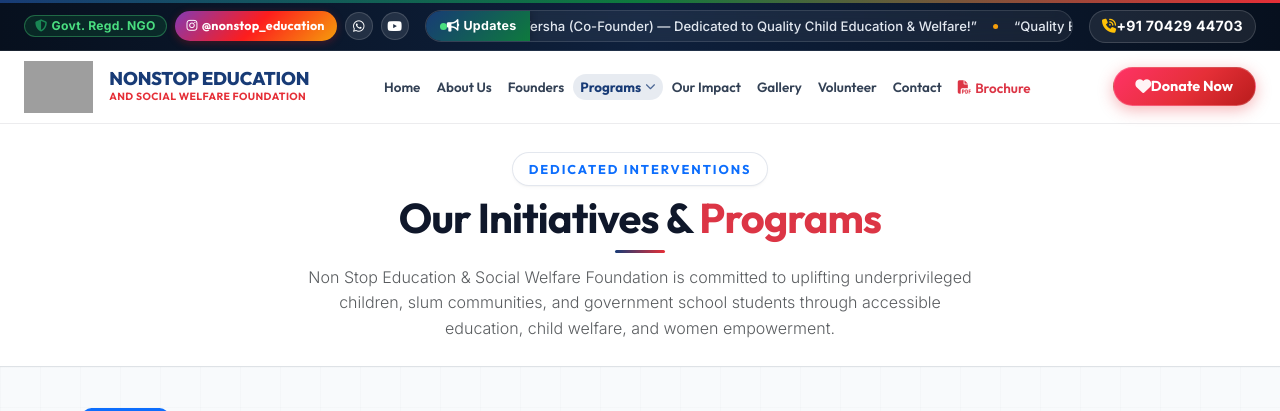
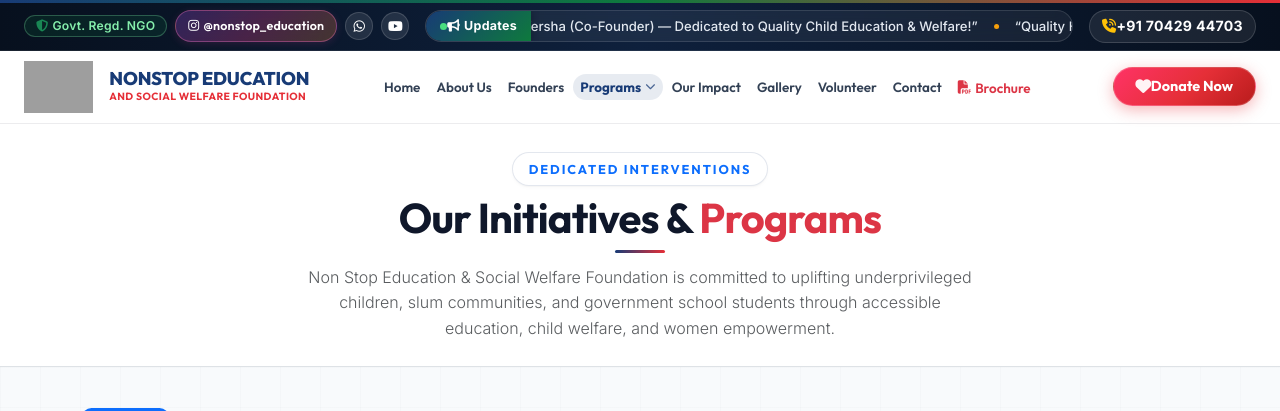
Before and after one commit to yukt2026/nonstopeducation, a PHP site: page /programs.php in a window 1280 px wide. Shown: the top 411 px of the page. Run offline with PHP 8.4, Linux system fonts and the light colour scheme; grey boxes are pictures that could not be loaded.

Commit message:
Update trainer title, co-founder cutout image and soften top bar colors

```diff
--- a/about.php
+++ b/about.php
@@ -219,7 +219,7 @@ include 'includes/header.php';
                 <div class="col-md-6 col-lg-5" data-aos="fade-up" data-aos-delay="200">
                     <div class="founder-card h-100 rounded-4 overflow-hidden shadow-sm border p-4 text-center d-flex flex-column align-items-center">
                         <div class="founder-photo-wrap mb-3">
-                            <img src="images/cofounder_versha.png" alt="Versha - Co-Founder" class="founder-cutout-img">
+                            <img src="images/cofounder_versha.png?v=2" alt="Versha - Co-Founder" class="founder-cutout-img">
                         </div>
                         <span class="badge bg-danger bg-opacity-10 text-danger px-3 py-1.5 rounded-pill fw-bold mb-2" style="font-size: 0.8rem; letter-spacing: 0.5px;">CO-FOUNDER</span>
                         <h3 class="fw-bold font-heading text-dark mb-1">Versha</h3>
--- a/css/style.css
+++ b/css/style.css
@@ -1615,37 +1615,42 @@ img {
 }
 
 .top-regd-pill {
-    background: rgba(14, 122, 61, 0.22);
-    color: #4ADE80 !important;
-    border: 1px solid rgba(74, 222, 128, 0.35);
+    background: rgba(14, 122, 61, 0.16);
+    color: #86EFAC !important;
+    border: 1px solid rgba(134, 239, 172, 0.28);
     border-radius: 50px;
-    font-weight: 700;
+    font-weight: 600;
     font-size: 0.76rem;
-    padding: 4px 10px;
-    letter-spacing: 0.3px;
+    padding: 4px 11px;
+    letter-spacing: 0.25px;
     display: inline-flex;
     align-items: center;
 }
 
 .top-instagram-badge {
-    background: linear-gradient(135deg, #833AB4 0%, #FD1D1D 50%, #F59E0B 100%);
+    background: linear-gradient(135deg, rgba(168, 85, 247, 0.25) 0%, rgba(236, 72, 153, 0.28) 50%, rgba(251, 146, 60, 0.24) 100%);
     color: #FFFFFF !important;
+    border: 1px solid rgba(244, 114, 182, 0.38);
     border-radius: 50px;
     padding: 4px 12px;
     font-size: 0.78rem;
-    font-weight: 700;
+    font-weight: 600;
     font-family: var(--font-heading);
     letter-spacing: 0.2px;
     text-decoration: none !important;
     display: inline-flex;
     align-items: center;
-    box-shadow: 0 2px 8px rgba(253, 29, 29, 0.25);
+    backdrop-filter: blur(8px);
+    -webkit-backdrop-filter: blur(8px);
+    box-shadow: 0 2px 8px rgba(236, 72, 153, 0.14);
     transition: all 0.25s ease;
 }
 
 .top-instagram-badge:hover {
-    transform: translateY(-1px) scale(1.02);
-    box-shadow: 0 4px 14px rgba(253, 29, 29, 0.45);
+    background: linear-gradient(135deg, rgba(168, 85, 247, 0.38) 0%, rgba(236, 72, 153, 0.42) 50%, rgba(251, 146, 60, 0.35) 100%);
+    border-color: rgba(244, 114, 182, 0.6);
+    transform: translateY(-1px);
+    box-shadow: 0 4px 14px rgba(236, 72, 153, 0.25);
     color: #FFFFFF !important;
 }
 
@@ -1818,11 +1823,11 @@ img {
 
 /* Mobile Top Utility Bar Elements */
 .top-regd-pill-mobile {
-    background: rgba(14, 122, 61, 0.22);
-    color: #4ADE80 !important;
-    border: 1px solid rgba(74, 222, 128, 0.4);
+    background: rgba(14, 122, 61, 0.16);
+    color: #86EFAC !important;
+    border: 1px solid rgba(134, 239, 172, 0.28);
     border-radius: 50px;
-    font-weight: 700;
+    font-weight: 600;
     font-size: 0.68rem;
     padding: 3px 8px;
     letter-spacing: 0.2px;
--- a/includes/header.php
+++ b/includes/header.php
@@ -122,7 +122,7 @@
     <!-- AOS.js CSS -->
     <link href="https://unpkg.com/aos@2.3.1/dist/aos.css" rel="stylesheet">
     <!-- Custom CSS -->
-    <link rel="stylesheet" href="css/style.css?v=2.5.0">
+    <link rel="stylesheet" href="css/style.css?v=2.6.0">
     <?php if (isset($extraHead)) echo $extraHead; ?>
 </head>
 <body class="<?php echo isset($bodyClass) ? $bodyClass : 'bg-canvas'; ?>">
--- a/index.php
+++ b/index.php
@@ -298,7 +298,7 @@ include 'includes/header.php';
                 <div class="col-md-6 col-lg-5" data-aos="fade-up" data-aos-delay="200">
                     <div class="founder-card h-100 rounded-4 overflow-hidden shadow-sm border p-4 text-center d-flex flex-column align-items-center">
                         <div class="founder-photo-wrap mb-3">
-                            <img src="images/cofounder_versha.png" alt="Versha - Co-Founder" class="founder-cutout-img">
+                            <img src="images/cofounder_versha.png?v=2" alt="Versha - Co-Founder" class="founder-cutout-img">
                         </div>
                         <span class="badge bg-danger bg-opacity-10 text-danger px-3 py-1.5 rounded-pill fw-bold mb-2" style="font-size: 0.8rem; letter-spacing: 0.5px;">CO-FOUNDER</span>
                         <h3 class="fw-bold font-heading text-dark mb-1">Versha</h3>
@@ -478,7 +478,7 @@ include 'includes/header.php';
                             <div>
                                 <span class="badge bg-danger bg-opacity-10 text-danger rounded-pill fw-bold px-2 py-0.5 small mb-1" style="font-size: 10px; letter-spacing: 0.5px;">TRAINER &amp; FOUNDER</span>
                                 <h4 class="fw-bold font-heading text-dark mb-0 fs-5">Manisha</h4>
-                                <p class="text-muted small mb-0 fw-semibold">Founder, NSE &amp; Certified POSH / POCSO Trainer</p>
+                                <p class="text-muted small mb-0 fw-semibold">Founder &amp; POSH / POCSO Trainer</p>
                             </div>
                         </div>
 
--- a/programs.php
+++ b/programs.php
@@ -175,7 +175,7 @@ include 'includes/header.php';
                     <span class="badge bg-danger text-white py-1 px-2.5 rounded-pill mb-2" style="font-size: 11px; font-weight: 700;">INITIATIVE 05</span>
                     <h3 class="fw-bold mb-2 font-heading text-dark">POSH &amp; POCSO Awareness Training Program</h3>
                     <p class="text-muted small mb-3 lh-base">
-                        Conducted by our Founder &amp; Certified Trainer <strong>Manisha</strong>, our specialized sessions bring statutory legal awareness, victim assistance, and institutional safety directly to colleges, universities, schools, and organizations.
+                        Conducted by our Founder &amp; POSH / POCSO Trainer <strong>Manisha</strong>, our specialized sessions bring statutory legal awareness, victim assistance, and institutional safety directly to colleges, universities, schools, and organizations.
                     </p>
 
                     <div class="p-3 bg-white rounded-3 border-start border-danger border-4 shadow-xs mb-3">
```
Also changed, not shown: images/cofounder_versha.png, images/cofounder_versha_backup.png (added).
